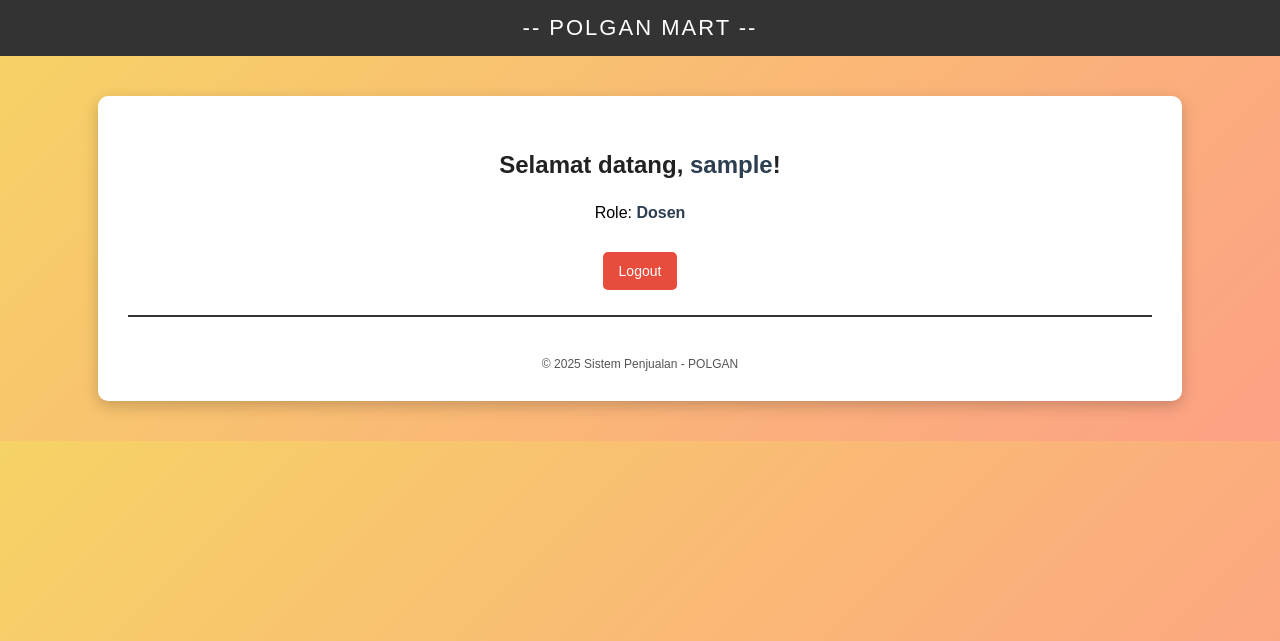
After one commit to AnggieViranata/penjualanarray2, a PHP site: page /dashboard.php in a window 1280 px wide. The commit adds this page. Shown: the top 641 px of the page. Run offline with PHP 8.4, Linux system fonts and the light colour scheme; the visitor is signed in with stand-in values (Sample User, id 1).

Commit message:
Commit 9 – Menbuat tampilan dashboard.php berhasil login

```diff
--- /dev/null
+++ b/dashboard.php
@@ -0,0 +1,103 @@
+<?php
+session_start();
+
+// cek apakah user sudah login
+if (!isset($_SESSION['username'])) {
+    header("Location: index.php");
+    exit;
+}
+?>
+
+<!DOCTYPE html>
+<html lang="id">
+<head>
+    <meta charset="UTF-8">
+    <title>Dashboard - POLGAN MART</title>
+    <style>
+        body {
+            font-family: Arial, sans-serif;
+            background: linear-gradient(135deg, #f6d365 0%, #fda085 100%);
+            margin: 0;
+            padding: 0;
+        }
+        header {
+            background-color: #333;
+            color: white;
+            text-align: center;
+            padding: 15px 0;
+            font-size: 22px;
+            letter-spacing: 2px;
+        }
+        .container {
+            background: #fff;
+            width: 80%;
+            margin: 40px auto;
+            padding: 30px;
+            border-radius: 10px;
+            box-shadow: 0 5px 15px rgba(0,0,0,0.2);
+        }
+        h2 {
+            text-align: center;
+            color: #222;
+            margin-bottom: 10px;
+        }
+        .user-info {
+            text-align: center;
+            margin-bottom: 20px;
+            line-height: 1.6;
+        }
+        .user-info span {
+            font-weight: bold;
+            color: #2c3e50;
+        }
+        a.logout {
+            display: inline-block;
+            text-decoration: none;
+            background: #e74c3c;
+            color: white;
+            padding: 8px 16px;
+            border-radius: 5px;
+            font-size: 14px;
+            margin-top: 10px;
+            transition: 0.3s;
+        }
+        a.logout:hover {
+            background: #c0392b;
+        }
+        hr {
+            margin: 25px 0;
+            border: 0;
+            height: 2px;
+            background: #333;
+        }
+        footer {
+            text-align: center;
+            color: #555;
+            font-size: 12px;
+            margin-top: 40px;
+        }
+    </style>
+</head>
+<body>
+
+<header>
+    -- POLGAN MART --
+</header>
+
+<div class="container">
+    <div class="user-info">
+        <?php
+            echo "<h2>Selamat datang, <span>" . $_SESSION['username'] . "</span>!</h2>";
+        ?>
+        <p>Role: <span><?php echo $_SESSION['role']; ?></span></p>
+        <a href="logout.php" class="logout">Logout</a>
+    </div>
+
+    <hr>
+
+<footer>
+    © 2025 Sistem Penjualan - POLGAN
+</footer>
+
+</body>
+</html>
```
Also changed, not shown: penjualan.php (+7 -0 lines), img/tampilan dashboard.php berhasil login.png (added).
